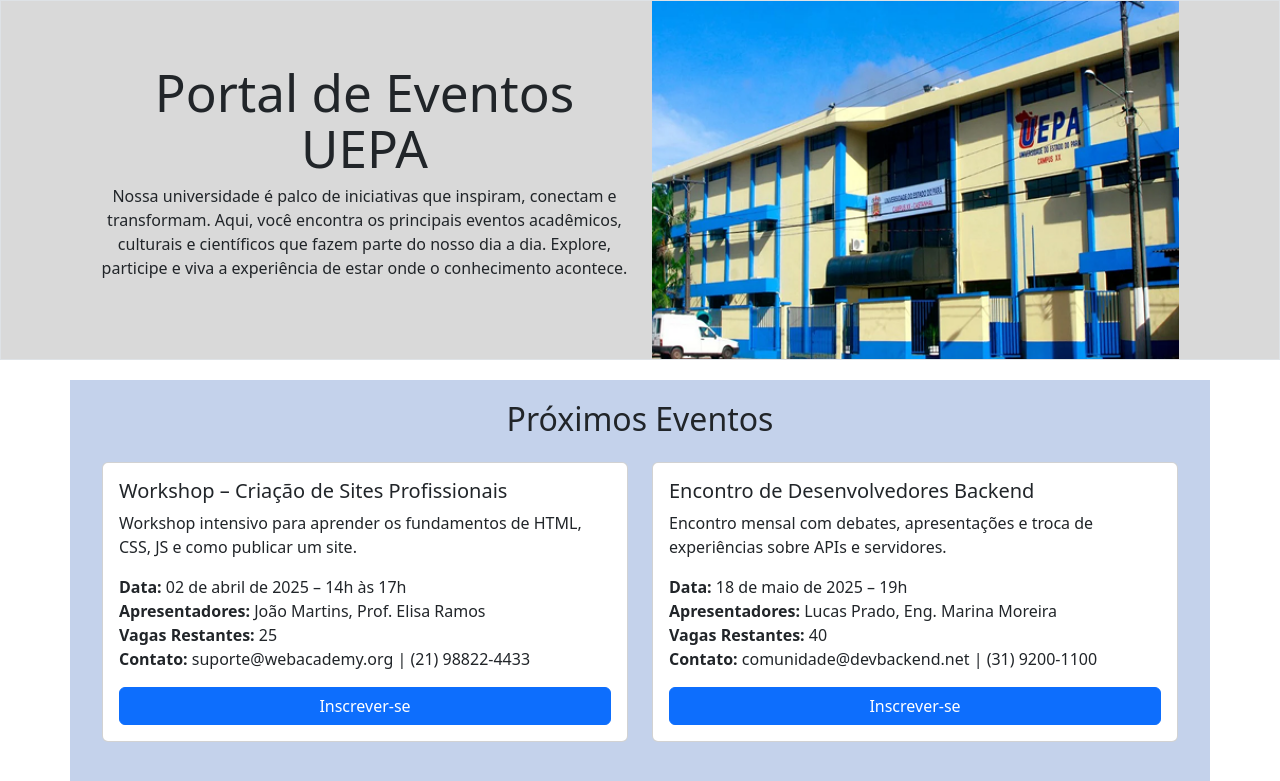
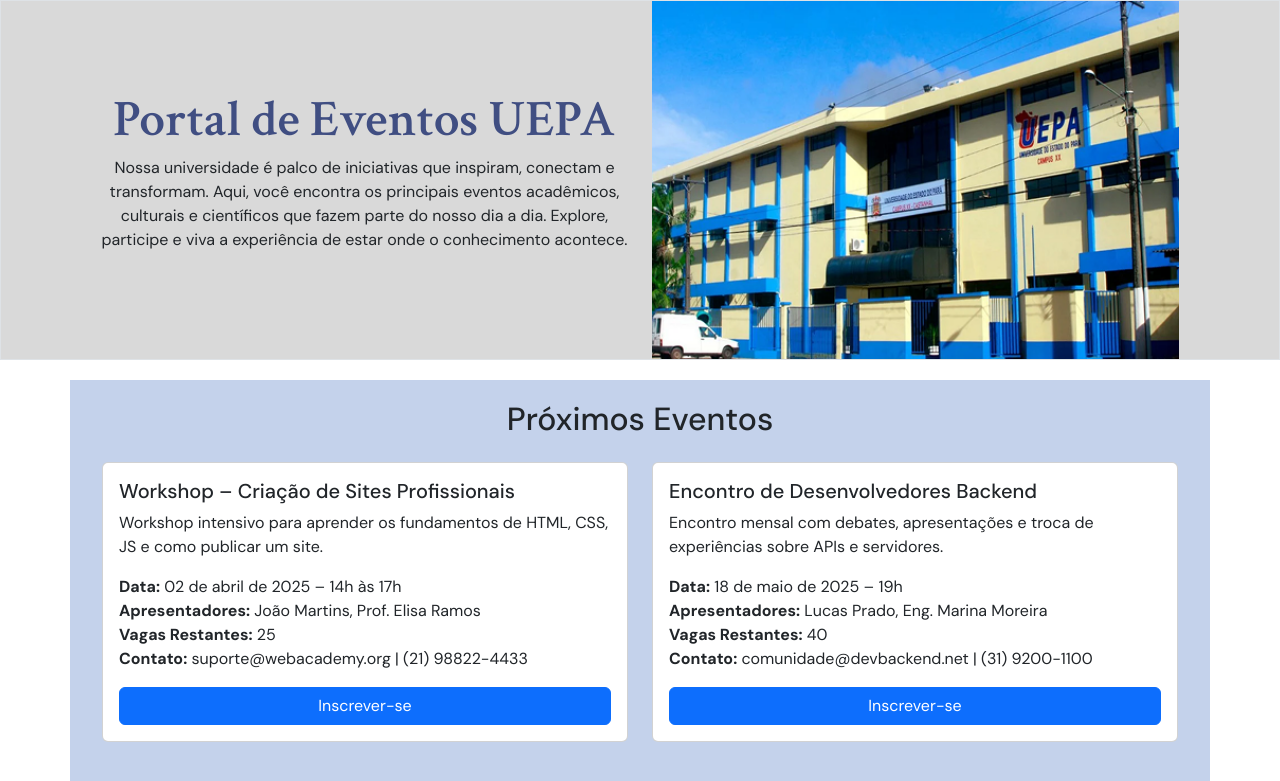
Before and after one commit to eduardobortolotti1/uepa-techconnect, a React (Vite) app: page / in a window 1280 px wide. Shown: the top 781 px of the page. Built offline with nearby package versions, Linux system fonts and the light colour scheme.

Commit message:
style: fixed font styling

```diff
--- a/index.html
+++ b/index.html
@@ -5,6 +5,10 @@
     <link rel="icon" type="image/svg+xml" href="/vite.svg" />
     <meta name="viewport" content="width=device-width, initial-scale=1.0" />
     <title>uepa_connect</title>
+    <link rel="preconnect" href="https://fonts.googleapis.com">
+    <link rel="preconnect" href="https://fonts.gstatic.com" crossorigin>
+    <link href="https://fonts.googleapis.com/css2?family=Crimson+Text:ital,wght@0,400;0,600;0,700;1,400;1,600;1,700&family=DM+Sans:ital,opsz,wght@0,9..40,100..1000;1,9..40,100..1000&display=swap" rel="stylesheet">
+    <link href="https://fonts.googleapis.com/css2?family=DM+Sans:ital,opsz,wght@0,9..40,100..1000;1,9..40,100..1000&display=swap" rel="stylesheet">
     <link rel="stylesheet" href="https://cdn.jsdelivr.net/npm/bootstrap@5.3.3/dist/css/bootstrap.min.css" />
   </head>
   <body>
--- a/src/App.jsx
+++ b/src/App.jsx
@@ -24,7 +24,7 @@
         <div className="container">
           <div className="row gap-4">
             <div className="col-12 col-lg g-0 d-flex justify-content-center align-items-center flex-column">
-              <h1>Portal de Eventos UEPA</h1>
+              <h1 className="text-main">Portal de Eventos UEPA</h1>
               <p>
                 Nossa universidade é palco de iniciativas que inspiram, conectam
                 e transformam. Aqui, você encontra os principais eventos
--- a/src/index.css
+++ b/src/index.css
@@ -1,5 +1,4 @@
 :root {
-  font-family: system-ui, Avenir, Helvetica, Arial, sans-serif;
   line-height: 1.5;
   font-weight: 400;
   text-align: center;
@@ -10,6 +9,8 @@
 }
 
 body {
+  font-family: "DM Sans", system-ui, Avenir, Helvetica, Arial, sans-serif;
+
   display: flex;
   min-width: 320px;
   min-height: 100vh;
@@ -22,3 +23,9 @@
   font-size: 3.2em;
   line-height: 1.1;
 }
+
+.text-main {
+  font-family: "Crimson Text", serif;
+  font-weight: 600;
+  color: #404E82;
+}
```
